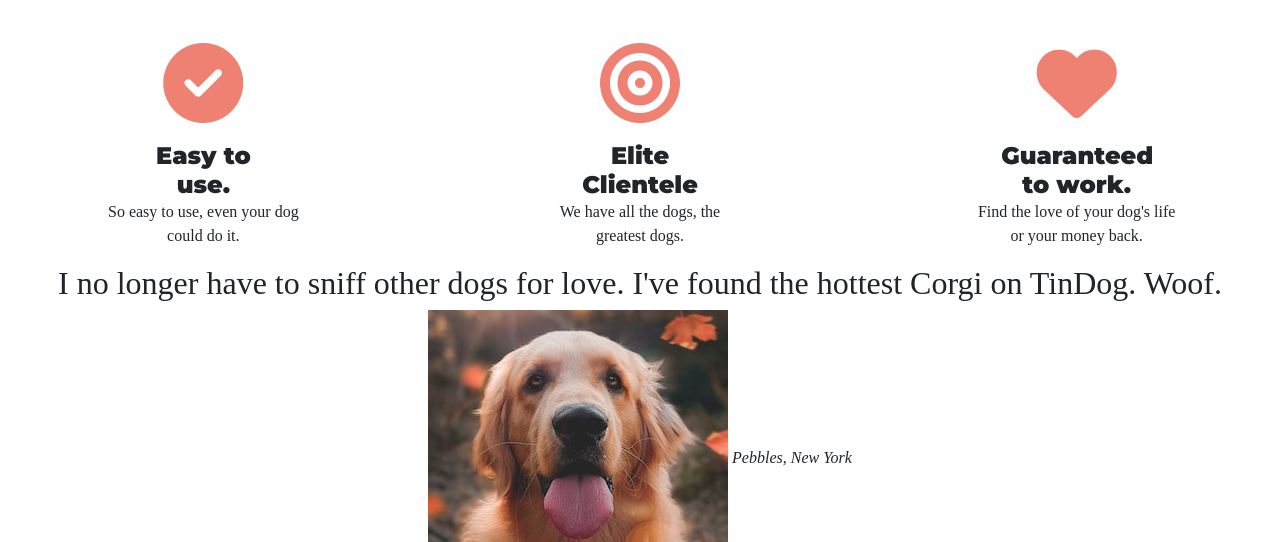
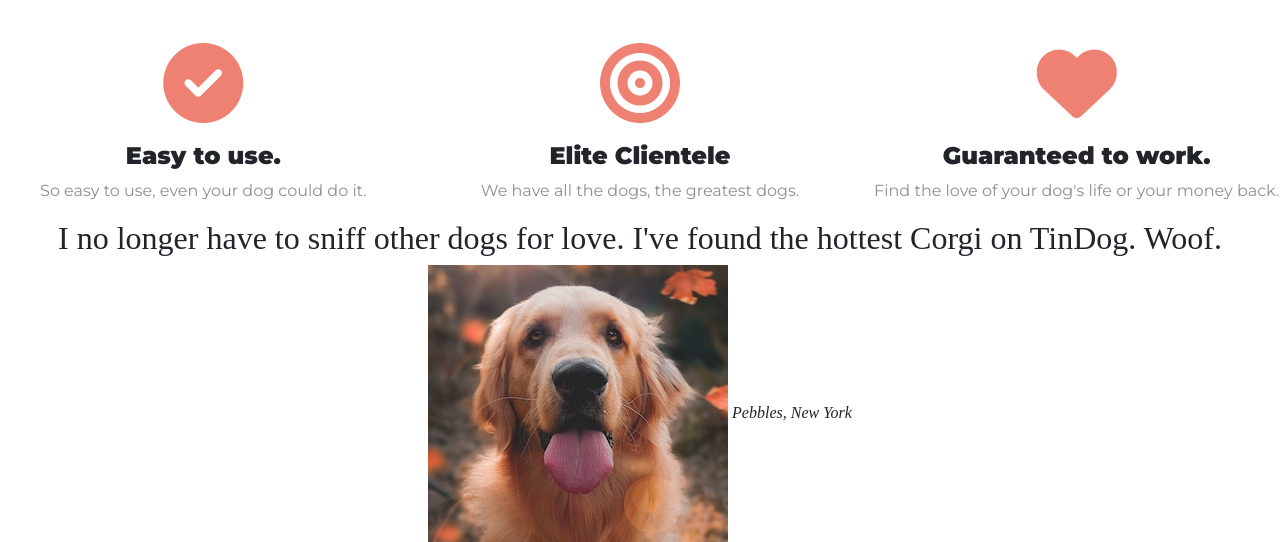
Before and after one commit to codewithdeeny/TinDog-Start-master, a plain HTML site: page index.html in a window 1280 px wide. Shown: the part 860-1402 px from the top of the page. Drawn offline with nearby package versions, Linux system fonts and the light colour scheme.

```diff
--- a/css/styles.css
+++ b/css/styles.css
@@ -15,6 +15,7 @@ h1 {
 #title {
   background-color: #ff4c68;
   color: #fff;
+  width: fit-content;
 }
 /* Navigation bar */
 .navbar {
@@ -48,16 +49,17 @@ h1 {
   font-size: 5rem;
 }
 .awesome:hover {
-  background-color: #ef8172;
+  color: red;
 }
-#features {
-  text-align: center;
+.feature-p {
+  color: #8f8f8f;
+  font-size: 1rem;
+  font-family: montserrat;
+  font-weight: 400;
 }
 .middle-h3 {
   font-size: 1.5rem;
   font-weight: bold;
   font-family: montserrat;
-  margin: 0 8rem;
-  text-align: center;
   padding-top: 1.2rem;
 }
--- a/index.html
+++ b/index.html
@@ -4,8 +4,10 @@
     <link rel="preconnect" href="https://fonts.googleapis.com" />
     <link rel="preconnect" href="https://fonts.gstatic.com" crossorigin />
     <!-- Google fonts -->
+    <link rel="preconnect" href="https://fonts.googleapis.com" />
+    <link rel="preconnect" href="https://fonts.gstatic.com" crossorigin />
     <link
-      href="https://fonts.googleapis.com/css2?family=Fira+Code:wght@400;500&family=Montserrat:ital,wght@0,100;0,900;1,100&family=Ubuntu:ital,wght@0,300;1,300&display=swap"
+      href="https://fonts.googleapis.com/css2?family=Fira+Code:wght@400;500&family=Montserrat:ital,wght@0,100;0,400;0,900;1,100&family=Ubuntu:ital,wght@0,300;1,300&display=swap"
       rel="stylesheet"
     />
     <meta charset="utf-8" />
@@ -103,25 +105,18 @@
         <div class="col-lg-4 col-md-12 col-sm-12">
           <i class="fas fa-check-circle awesome"></i>
           <h3 class="middle-h3">Easy to use.</h3>
-          <p>
-            So easy to use, even your dog <br />
-            could do it.
-          </p>
+          <p class="feature-p">So easy to use, even your dog could do it.</p>
         </div>
         <div class="col-lg-4 col-md-12 col-sm-12">
           <i class="fas fa-bullseye awesome"></i>
           <h3 class="middle-h3">Elite Clientele</h3>
-          <p>
-            We have all the dogs, the <br />
-            greatest dogs.
-          </p>
+          <p class="feature-p">We have all the dogs, the greatest dogs.</p>
         </div>
         <div class="col-lg-4 col-md-12 col-sm-12">
           <i class="fas fa-heart awesome"></i>
           <h3 class="middle-h3">Guaranteed to work.</h3>
-          <p>
-            Find the love of your dog's life <br />
-            or your money back.
+          <p class="feature-p">
+            Find the love of your dog's life or your money back.
           </p>
         </div>
       </div>
```
